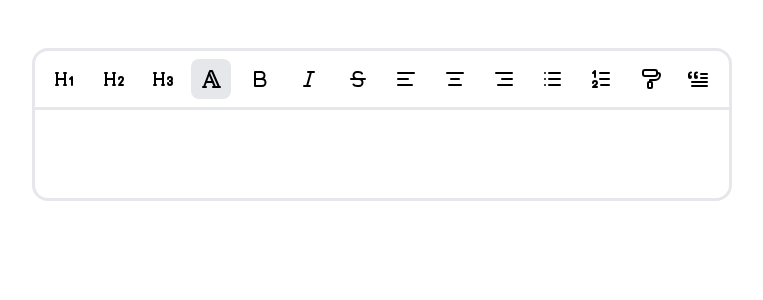
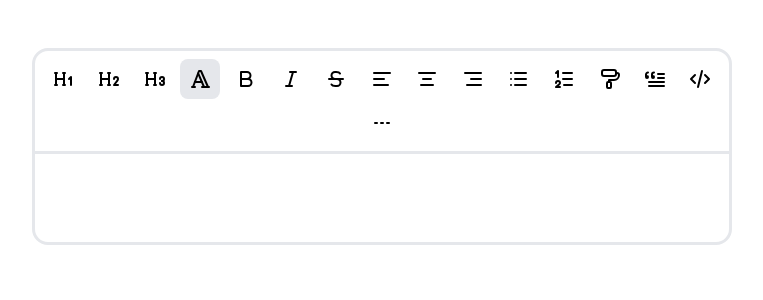
Before and after one commit to codinngar/rich-text-editor, a React (Vite) app: page / in a window 1280 px wide. Shown: the top 300 px of the page, without its empty margins (258-1021 px from the left). Built offline with nearby package versions, Linux system fonts and the light colour scheme.

Commit message:
add code and hr

```diff
--- a/src/components/Icons.tsx
+++ b/src/components/Icons.tsx
@@ -1,4 +1,4 @@
-export const Heading1 = () => {
+export const Heading1Icon = () => {
   return (
     <svg
       xmlns="http://www.w3.org/2000/svg"
@@ -25,7 +25,7 @@ export const Heading1 = () => {
   );
 };
 
-export const Heading2 = () => {
+export const Heading2Icon = () => {
   return (
     <svg
       xmlns="http://www.w3.org/2000/svg"
@@ -52,7 +52,7 @@ export const Heading2 = () => {
   );
 };
 
-export const Heading3 = () => {
+export const Heading3Icon = () => {
   return (
     <svg
       xmlns="http://www.w3.org/2000/svg"
@@ -80,7 +80,7 @@ export const Heading3 = () => {
   );
 };
 
-export const Bold = () => {
+export const BoldIcon = () => {
   return (
     <svg
       xmlns="http://www.w3.org/2000/svg"
@@ -101,7 +101,7 @@ export const Bold = () => {
   );
 };
 
-export const Italic = () => {
+export const ItalicIcon = () => {
   return (
     <svg
       xmlns="http://www.w3.org/2000/svg"
@@ -123,7 +123,7 @@ export const Italic = () => {
   );
 };
 
-export const StrikeThrough = () => {
+export const StrikeThroughIcon = () => {
   return (
     <svg
       xmlns="http://www.w3.org/2000/svg"
@@ -144,7 +144,7 @@ export const StrikeThrough = () => {
   );
 };
 
-export const AlignLeft = () => {
+export const AlignLeftIcon = () => {
   return (
     <svg
       xmlns="http://www.w3.org/2000/svg"
@@ -166,7 +166,7 @@ export const AlignLeft = () => {
   );
 };
 
-export const AlignCenter = () => {
+export const AlignCenterIcon = () => {
   return (
     <svg
       xmlns="http://www.w3.org/2000/svg"
@@ -188,7 +188,7 @@ export const AlignCenter = () => {
   );
 };
 
-export const AlignRight = () => {
+export const AlignRightIcon = () => {
   return (
     <svg
       xmlns="http://www.w3.org/2000/svg"
@@ -210,7 +210,7 @@ export const AlignRight = () => {
   );
 };
 
-export const UnOrderedList = () => {
+export const UnOrderedListIcon = () => {
   return (
     <svg
       xmlns="http://www.w3.org/2000/svg"
@@ -235,7 +235,7 @@ export const UnOrderedList = () => {
   );
 };
 
-export const OrderedList = () => {
+export const OrderedListIcon = () => {
   return (
     <svg
       xmlns="http://www.w3.org/2000/svg"
@@ -259,7 +259,7 @@ export const OrderedList = () => {
   );
 };
 
-export const Highlighter = () => {
+export const HighlighterIcon = () => {
   return (
     <svg
       xmlns="http://www.w3.org/2000/svg"
@@ -281,7 +281,7 @@ export const Highlighter = () => {
   );
 };
 
-export const Paragraph = () => {
+export const ParagraphIcon = () => {
   return (
     <svg
       xmlns="http://www.w3.org/2000/svg"
@@ -305,7 +305,7 @@ export const Paragraph = () => {
   );
 };
 
-export const BlockQuote = () => {
+export const BlockQuoteIcon = () => {
   return (
     <svg
       xmlns="http://www.w3.org/2000/svg"
@@ -329,3 +329,47 @@ export const BlockQuote = () => {
     </svg>
   );
 };
+
+export const CodeBlockIcon = () => {
+  return (
+    <svg
+      xmlns="http://www.w3.org/2000/svg"
+      width="24"
+      height="24"
+      viewBox="0 0 24 24"
+      fill="none"
+      stroke="currentColor"
+      stroke-width="2"
+      stroke-linecap="round"
+      stroke-linejoin="round"
+      class="icon icon-tabler icons-tabler-outline icon-tabler-code"
+    >
+      <path stroke="none" d="M0 0h24v24H0z" fill="none" />
+      <path d="M7 8l-4 4l4 4" />
+      <path d="M17 8l4 4l-4 4" />
+      <path d="M14 4l-4 16" />
+    </svg>
+  );
+};
+
+export const HorizontalLineIcon = () => {
+  return (
+    <svg
+      xmlns="http://www.w3.org/2000/svg"
+      width="24"
+      height="24"
+      viewBox="0 0 24 24"
+      fill="none"
+      stroke="currentColor"
+      stroke-width="2"
+      stroke-linecap="round"
+      stroke-linejoin="round"
+      class="icon icon-tabler icons-tabler-outline icon-tabler-line-dashed"
+    >
+      <path stroke="none" d="M0 0h24v24H0z" fill="none" />
+      <path d="M5 12h2" />
+      <path d="M17 12h2" />
+      <path d="M11 12h2" />
+    </svg>
+  );
+};
--- a/src/components/RichTextEditor.tsx
+++ b/src/components/RichTextEditor.tsx
@@ -1,22 +1,25 @@
 import Highlight from "@tiptap/extension-highlight";
 import TextAlign from "@tiptap/extension-text-align";
+import CodeBlock from "@tiptap/extension-code-block";
 import { Editor, EditorContent, useEditor } from "@tiptap/react";
 import StarterKit from "@tiptap/starter-kit";
 import {
-  AlignCenter,
-  AlignLeft,
-  AlignRight,
-  BlockQuote,
-  Bold,
-  Heading1,
-  Heading2,
-  Heading3,
-  Highlighter,
-  Italic,
-  OrderedList,
-  Paragraph,
-  StrikeThrough,
-  UnOrderedList,
+  AlignCenterIcon,
+  AlignLeftIcon,
+  AlignRightIcon,
+  BlockQuoteIcon,
+  BoldIcon,
+  CodeBlockIcon,
+  Heading1Icon,
+  Heading2Icon,
+  Heading3Icon,
+  HighlighterIcon,
+  HorizontalLineIcon,
+  ItalicIcon,
+  OrderedListIcon,
+  ParagraphIcon,
+  StrikeThroughIcon,
+  UnOrderedListIcon,
 } from "./Icons";
 
 type MenuBarProps = {
@@ -30,74 +33,84 @@ const MenuBar = ({ editor }: MenuBarProps) => {
 
   const options = [
     {
-      icon: <Heading1 />,
+      icon: <Heading1Icon />,
       onClick: () => editor.chain().focus().toggleHeading({ level: 1 }).run(),
       isActive: editor.isActive("heading", { level: 1 }),
     },
     {
-      icon: <Heading2 />,
+      icon: <Heading2Icon />,
       onClick: () => editor.chain().focus().toggleHeading({ level: 2 }).run(),
       isActive: editor.isActive("heading", { level: 2 }),
     },
     {
-      icon: <Heading3 />,
+      icon: <Heading3Icon />,
       onClick: () => editor.chain().focus().toggleHeading({ level: 3 }).run(),
       isActive: editor.isActive("heading", { level: 3 }),
     },
     {
-      icon: <Paragraph />,
+      icon: <ParagraphIcon />,
       onClick: () => editor.chain().focus().setParagraph().run(),
       isActive: editor.isActive("paragraph"),
     },
     {
-      icon: <Bold />,
+      icon: <BoldIcon />,
       onClick: () => editor.chain().focus().toggleBold().run(),
       isActive: editor.isActive("bold"),
     },
     {
-      icon: <Italic />,
+      icon: <ItalicIcon />,
       onClick: () => editor.chain().focus().toggleItalic().run(),
       isActive: editor.isActive("italic"),
     },
     {
-      icon: <StrikeThrough />,
+      icon: <StrikeThroughIcon />,
       onClick: () => editor.chain().focus().toggleStrike().run(),
       isActive: editor.isActive("strike"),
     },
     {
-      icon: <AlignLeft />,
+      icon: <AlignLeftIcon />,
       onClick: () => editor.chain().focus().setTextAlign("left").run(),
       isActive: editor.isActive({ textAlign: "left" }),
     },
     {
-      icon: <AlignCenter />,
+      icon: <AlignCenterIcon />,
       onClick: () => editor.chain().focus().setTextAlign("center").run(),
       isActive: editor.isActive({ textAlign: "center" }),
     },
     {
-      icon: <AlignRight />,
+      icon: <AlignRightIcon />,
       onClick: () => editor.chain().focus().setTextAlign("right").run(),
       isActive: editor.isActive({ textAlign: "right" }),
     },
     {
-      icon: <UnOrderedList />,
+      icon: <UnOrderedListIcon />,
       onClick: () => editor.chain().focus().toggleBulletList().run(),
       isActive: editor.isActive("bulletList"),
     },
     {
-      icon: <OrderedList />,
+      icon: <OrderedListIcon />,
       onClick: () => editor.chain().focus().toggleOrderedList().run(),
       isActive: editor.isActive("orderedList"),
     },
     {
-      icon: <Highlighter />,
+      icon: <HighlighterIcon />,
       onClick: () => editor.chain().focus().toggleHighlight().run(),
       isActive: editor.isActive("highlight"),
     },
     {
-      icon: <BlockQuote />,
+      icon: <BlockQuoteIcon />,
       onClick: () => editor.chain().focus().toggleBlockquote().run(),
       isActive: editor.isActive("blockquote"),
+    },
+    {
+      icon: <CodeBlockIcon />,
+      onClick: () => editor.chain().focus().toggleCodeBlock().run(),
+      isActive: editor.isActive("codeBlock"),
+    },
+    {
+      icon: <HorizontalLineIcon />,
+      onClick: () => editor.chain().focus().setHorizontalRule().run(),
+      isActive: editor.isActive("horizontal"),
     },
   ];
 
@@ -107,7 +120,11 @@ const MenuBar = ({ editor }: MenuBarProps) => {
         <button
           key={index}
           onClick={option.onClick}
-          className={option.isActive ? "p-2 rounded-lg bg-gray-200 cursor-pointer" : "p-2 rounded-lg bg-transparent hover:bg-gray-100 cursor-pointer"}
+          className={
+            option.isActive
+              ? "p-2 rounded-lg bg-gray-200 cursor-pointer"
+              : "p-2 rounded-lg bg-transparent hover:bg-gray-100 cursor-pointer"
+          }
         >
           {option.icon}
         </button>
@@ -129,6 +146,9 @@ const RichTextEditor = () => {
       TextAlign.configure({
         types: ["heading", "paragraph"],
       }),
+      CodeBlock.configure({
+        defaultLanguage: "java",
+      }),
     ],
   });
 
--- a/src/index.css
+++ b/src/index.css
@@ -51,12 +51,58 @@ li p {
 blockquote {
   border-left: 4px solid #99a1af;
   padding-left: 1rem;
+  margin: 1rem 0;
 }
 
 blockquote:first-child {
-  margin-bottom: 1rem;
+  margin-top: 0;
 }
 
-blockquote:not(:first-child) {
-  margin: 1rem 0;
+blockquote:last-child {
+  margin-bottom: 0;
 }
+
+blockquote:last-child {
+  margin-bottom: 0;
+}
+
+pre {
+  background: #ececec;
+  border-radius: 0.5rem;
+  margin: 1.5rem 0;
+  padding: 0.75rem 1rem;
+}
+
+pre:first-child {
+  margin-top: 0;
+}
+
+pre:last-child {
+  margin-bottom: 0;
+}
+
+code {
+  background: none;
+  color: inherit;
+  font-size: 0.8rem;
+  padding: 0;
+}
+
+hr {
+  border: none;
+  border-top: 2px solid #c5c5c5;
+  cursor: pointer;
+  margin: 2rem 0;
+}
+
+hr.ProseMirror-selectednode {
+  border-top: 1px solid red;
+}
+
+hr:first-child {
+  margin-top: 1rem;
+}
+
+hr:last-child {
+  margin-bottom: 0;
+}
```
